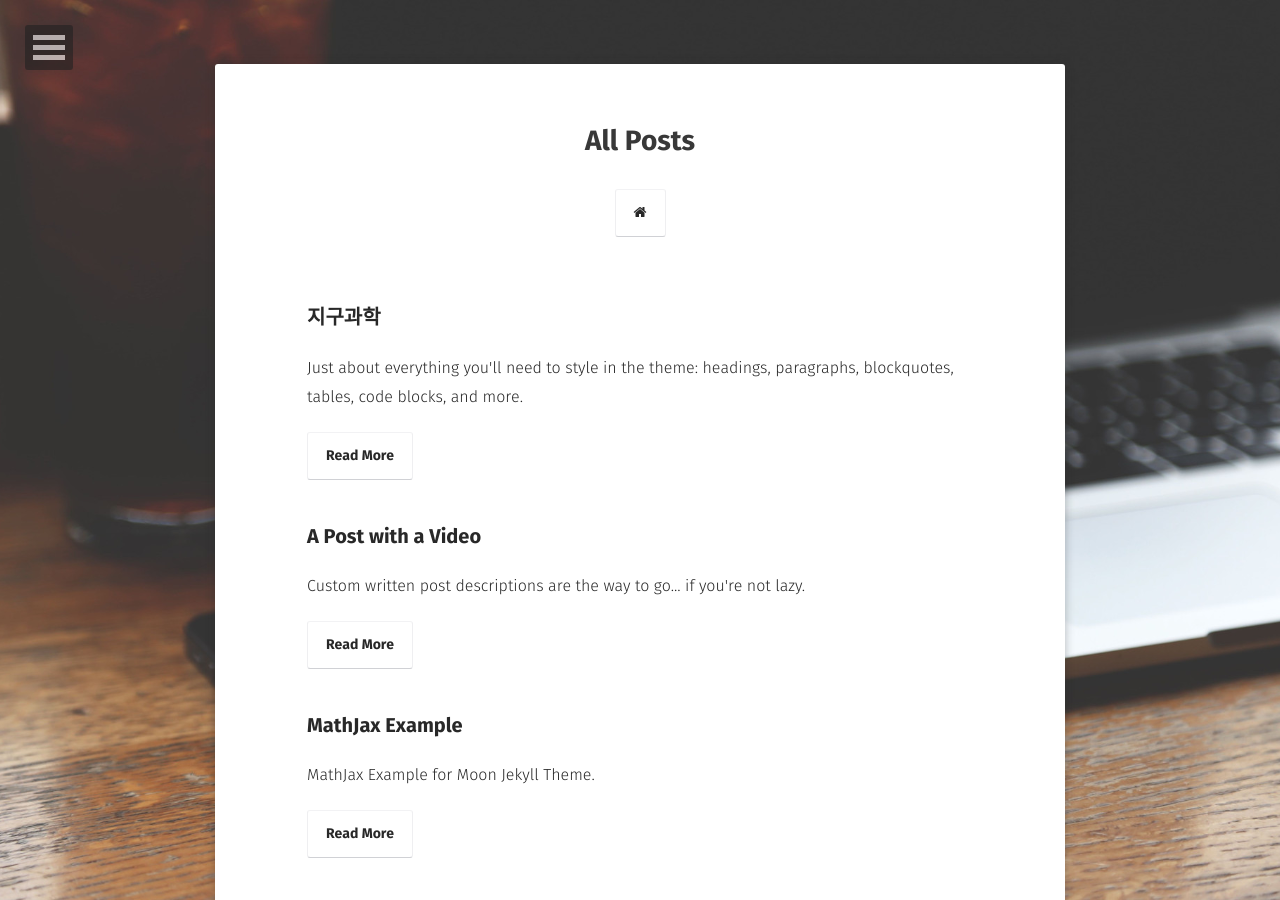
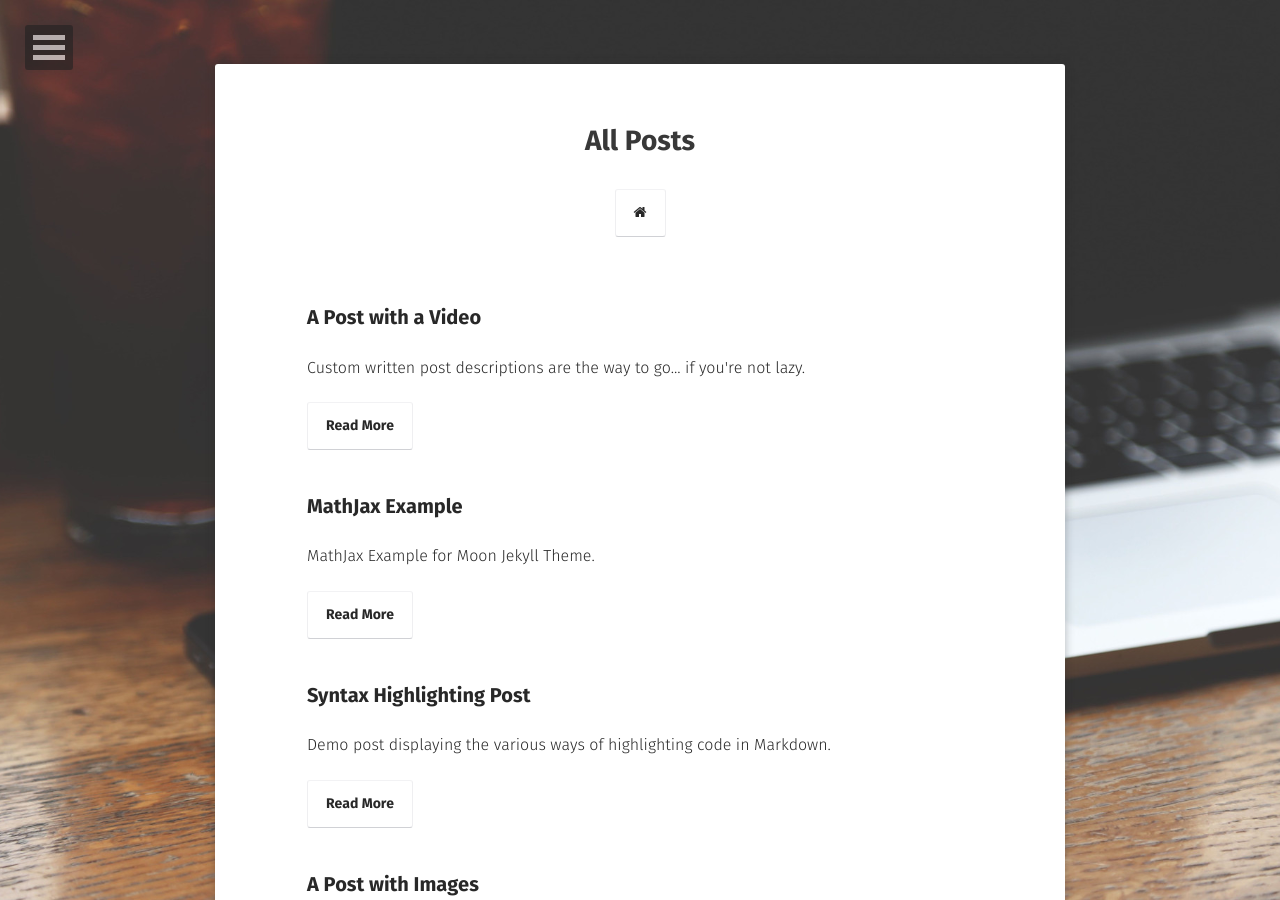
Before and after one commit to mandmschocolate/mandmschocolate.github.com, a Jekyll site: the page built from posts/index.md, in a window 1280 px wide and 900 px high. Built offline with Jekyll 4.4.1, drawn with Linux system fonts in a browser that asks for light colours; some web fonts are replaced; a file with an impossible date is left out.

Commit message:
Update 2016-03-20-markdown-syntax.md

```diff
--- a/_posts/2016-03-20-markdown-syntax.md
+++ b/_posts/2016-03-20-markdown-syntax.md
@@ -1,8 +1,8 @@
 ---
 layout: post
 title:  "지구과학"
-date:   2016-03-15
-excerpt: "Just about everything you'll need to style in the theme: headings, paragraphs, blockquotes, tables, code blocks, and more."
+date:   2020-20-20
+excerpt: "지구과학 외우기 겁나 힘들다"
 tag:
 - markdown
 - syntax
```
Also changed, not shown: other parts of _posts/2016-03-20-markdown-syntax.md (+3 -1 lines).
